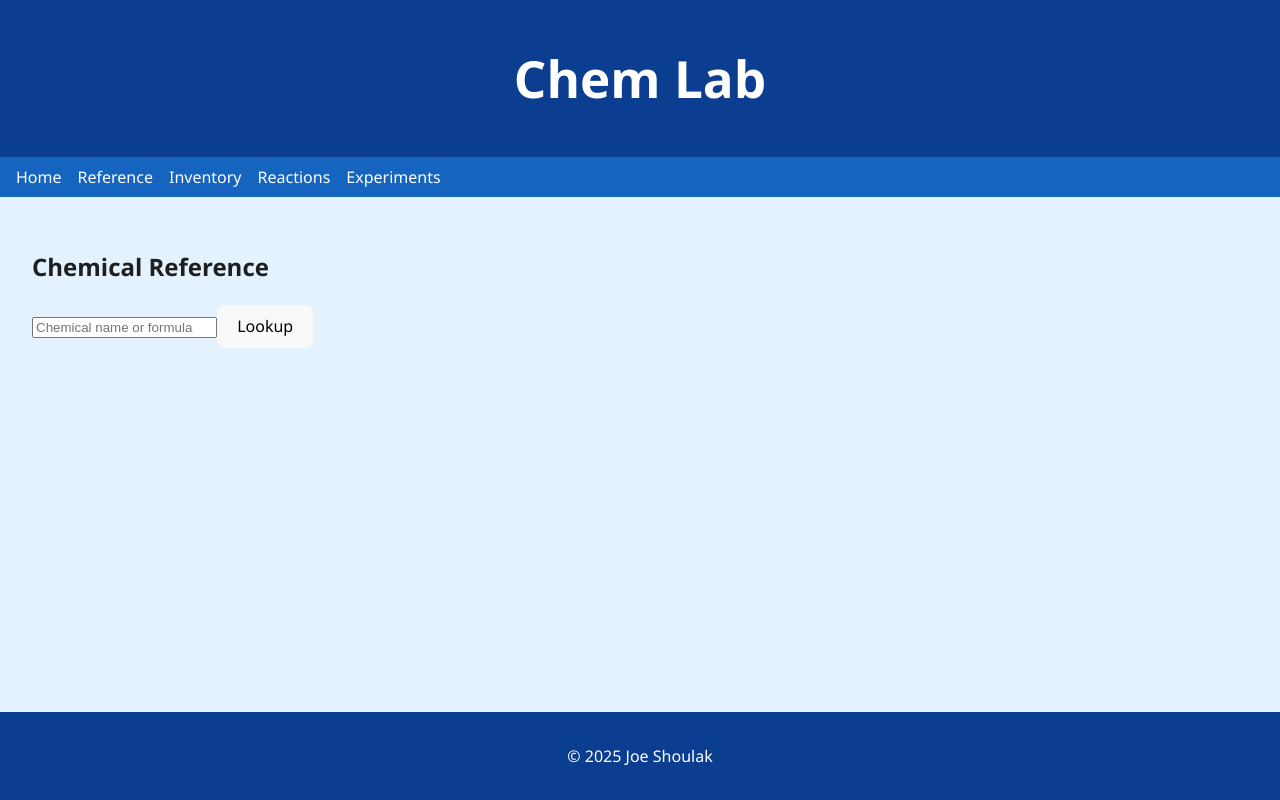
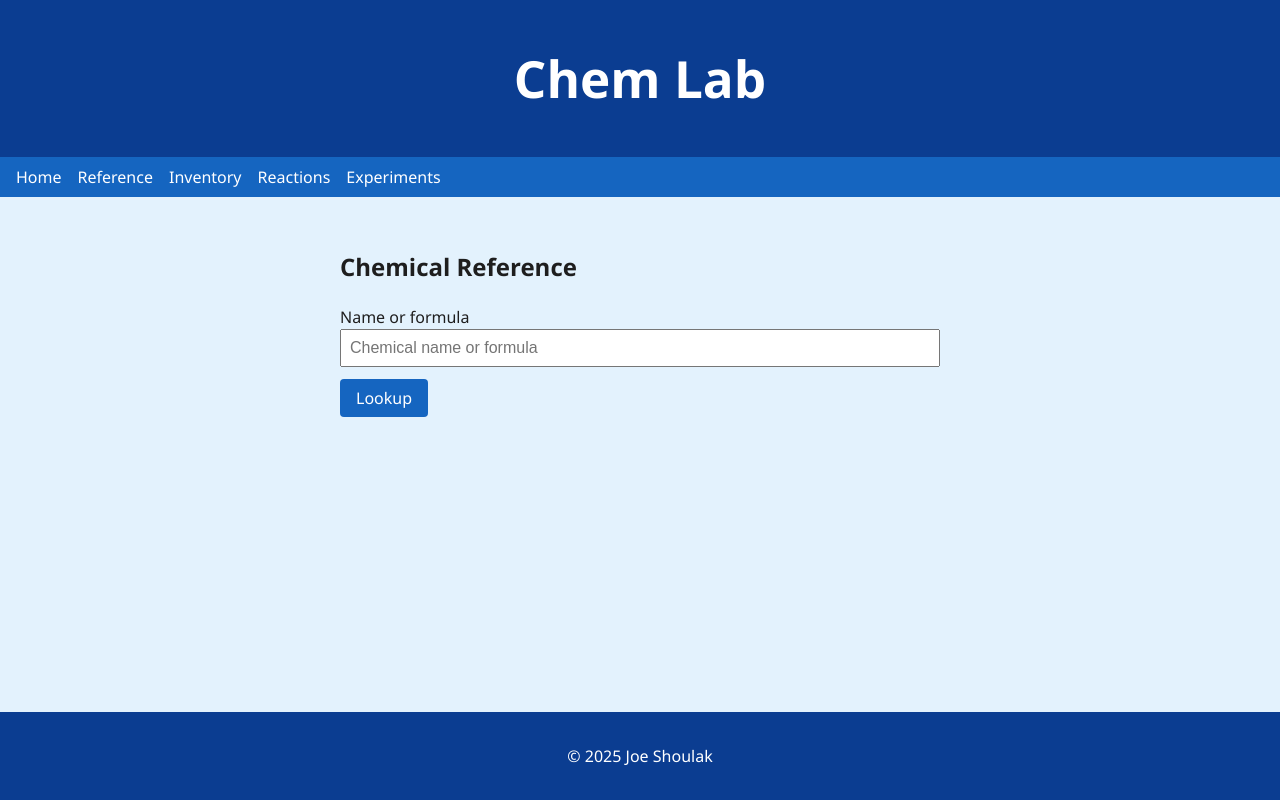
Before and after one commit to JoePShoulak/chem-lab, a React (Vite) app in the folder client/: page /reference in a window 1280 px wide. Built offline with nearby package versions, Linux system fonts and the light colour scheme.

Commit message:
style: improve reference page layout

```diff
--- a/client/src/pages/Reference.jsx
+++ b/client/src/pages/Reference.jsx
@@ -1,6 +1,7 @@
 // client/src/pages/Reference.jsx
 import { useState } from "react";
 import CompoundDetails from "../components/CompoundDetails"; // make sure path is correct
+import "./Reference.scss";
 
 export default function Reference() {
   const [name, setName] = useState("");
@@ -30,18 +31,21 @@ export default function Reference() {
   };
 
   return (
-    <div>
+    <div className="reference-page">
       <h2>Chemical Reference</h2>
-      <form onSubmit={handleSubmit}>
-        <input
-          value={name}
-          onChange={e => setName(e.target.value)}
-          placeholder="Chemical name or formula"
-        />
+      <form onSubmit={handleSubmit} className="reference-form">
+        <label>
+          Name or formula
+          <input
+            value={name}
+            onChange={e => setName(e.target.value)}
+            placeholder="Chemical name or formula"
+          />
+        </label>
         <button type="submit">Lookup</button>
       </form>
 
-      {error && <p style={{ color: "red" }}>{error}</p>}
+      {error && <p className="error">{error}</p>}
       {compound && <CompoundDetails compound={compound} />}
     </div>
   );
--- /dev/null
+++ b/client/src/pages/Reference.scss
@@ -0,0 +1,36 @@
+.reference-page {
+  max-width: 600px;
+  margin: 0 auto;
+}
+
+.reference-form {
+  display: flex;
+  flex-direction: column;
+  gap: 0.75rem;
+
+  label {
+    display: flex;
+    flex-direction: column;
+    font-weight: 500;
+  }
+
+  input {
+    padding: 0.5rem;
+    font-size: 1rem;
+  }
+
+  button {
+    align-self: flex-start;
+    padding: 0.5rem 1rem;
+    background-color: #1565c0;
+    color: #ffffff;
+    border: none;
+    border-radius: 4px;
+    cursor: pointer;
+  }
+}
+
+.error {
+  color: #d32f2f;
+  margin-top: 1rem;
+}
```
